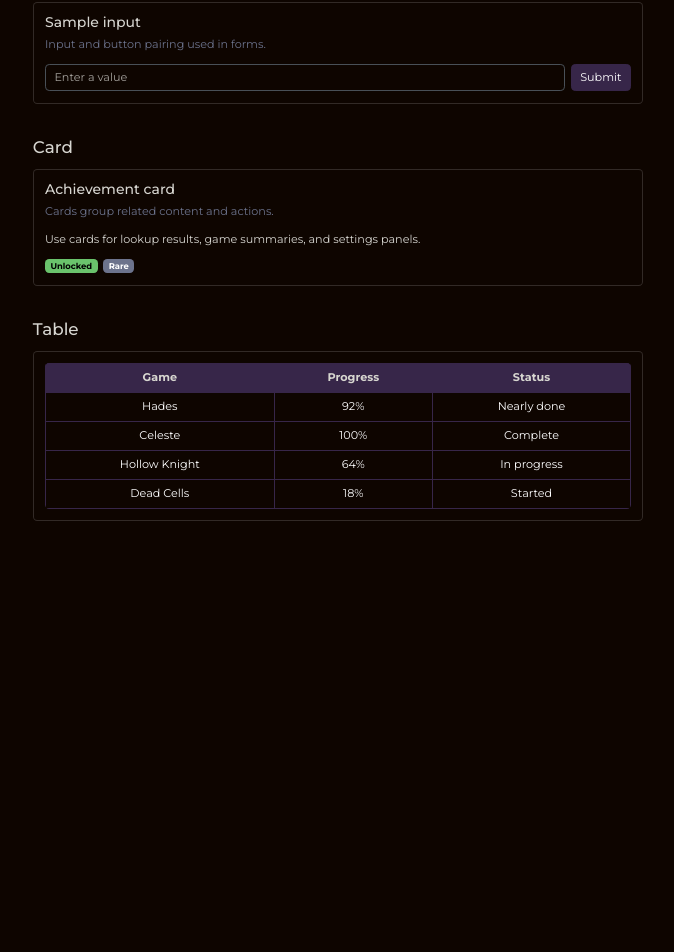
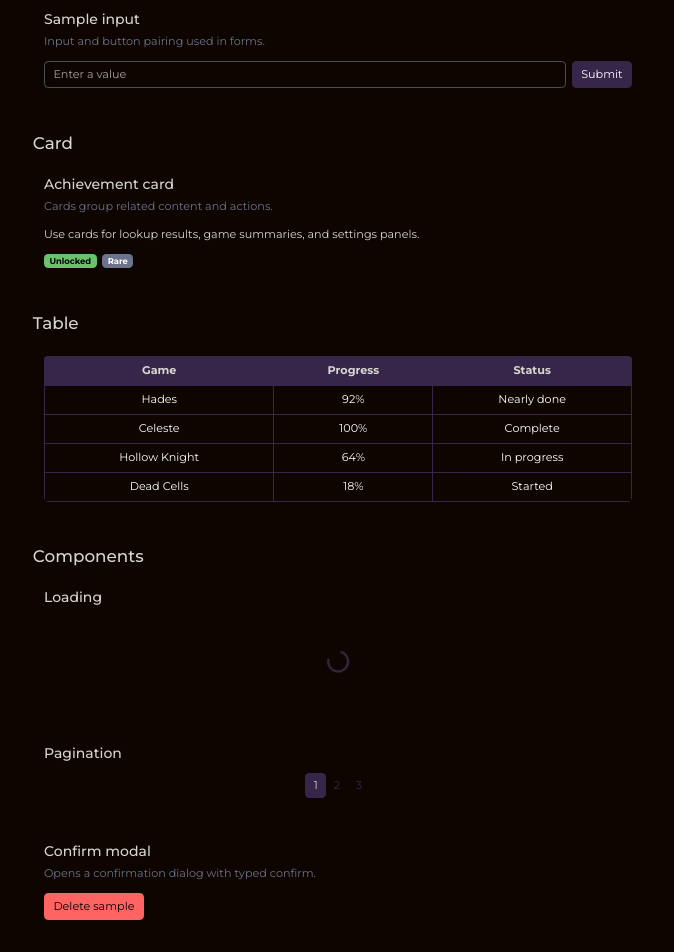
Before and after one commit to ThiagoFragaK/achiev-hub, a Vue app in the folder achiev-hub.client/: page /style-guide in a window 1280 px wide. Shown: the part 1113-2065 px from the top of the page, without its empty margins (302-976 px from the left). Before the commit the page ends 1667 px from the top, so only its background shows below. Built offline with nearby package versions, Linux system fonts and the light colour scheme; what vue3-apexcharts would draw is missing.

Commit message:
Enhance UI components and styling: implement borderless cards and pagination styles in SCSS, update tooltip theme in LineAreaChart, and refactor MyGames and Games pages to utilize TableComponent and PaginationComponent for improved data presentation.

```diff
--- a/achiev-hub.client/src/assets/index.scss
+++ b/achiev-hub.client/src/assets/index.scss
@@ -97,6 +97,33 @@ $lastica-cap-scale: 0.956;
   }
 }
 
+// Borderless cards
+.card {
+  --bs-card-border-width: 0;
+}
+
+// Borderless primary pagination
+.pagination {
+  --bs-pagination-color: #{$primary};
+  --bs-pagination-bg: transparent;
+  --bs-pagination-border-width: 0;
+  --bs-pagination-hover-color: #{$primary};
+  --bs-pagination-hover-bg: transparent;
+  --bs-pagination-focus-color: #{$primary};
+  --bs-pagination-focus-bg: transparent;
+  --bs-pagination-active-color: #{$light};
+  --bs-pagination-active-bg: #{$primary};
+  --bs-pagination-active-border-color: transparent;
+  --bs-pagination-disabled-color: #{$primary};
+  --bs-pagination-disabled-bg: transparent;
+  --bs-pagination-disabled-border-color: transparent;
+  --bs-pagination-border-radius: var(--bs-border-radius);
+
+  .page-link {
+    border-radius: var(--bs-pagination-border-radius);
+  }
+}
+
 // Table borders use solid primary
 .table {
   --bs-table-border-color: #{$primary};
--- a/achiev-hub.client/src/components/charts/LineAreaChart.vue
+++ b/achiev-hub.client/src/components/charts/LineAreaChart.vue
@@ -62,6 +62,7 @@ export default {
                     max: this.max
                 },
                 tooltip: {
+                    theme: 'dark',
                     shared: true,
                     intersect: false
                 }
--- a/achiev-hub.client/src/components/global/PaginationComponent.vue
+++ b/achiev-hub.client/src/components/global/PaginationComponent.vue
@@ -1,24 +1,29 @@
 <template>
-    <nav class="mt-3">
+    <nav class="mt-3" aria-label="Pagination">
         <ul class="pagination justify-content-center">
             <li class="page-item" :class="{ disabled: current === 1 }">
                 <a
                     class="page-link d-flex align-items-center justify-content-center"
                     href="#"
+                    aria-label="Previous page"
                     @click.prevent="changePage(current - 1)"
                 >
-                    <LucideIcon icon="ChevronsLeft" class="me-1" />
-                    Previous
+                    <LucideIcon icon="ChevronsLeft" :size="18" />
                 </a>
             </li>
 
             <li
                 v-for="page in pages"
                 :key="page"
+                class="page-item"
                 :class="{ active: page === current }"
-                class="page-item"
             >
-                <a class="page-link" href="#" @click.prevent="changePage(page)">
+                <a
+                    class="page-link"
+                    href="#"
+                    :aria-current="page === current ? 'page' : undefined"
+                    @click.prevent="changePage(page)"
+                >
                     {{ page }}
                 </a>
             </li>
@@ -27,10 +32,10 @@
                 <a
                     class="page-link d-flex align-items-center justify-content-center"
                     href="#"
+                    aria-label="Next page"
                     @click.prevent="changePage(current + 1)"
                 >
-                    Next
-                    <LucideIcon icon="ChevronsRight" class="ms-1" />
+                    <LucideIcon icon="ChevronsRight" :size="18" />
                 </a>
             </li>
         </ul>
--- a/achiev-hub.client/src/pages/Games.vue
+++ b/achiev-hub.client/src/pages/Games.vue
@@ -43,7 +43,7 @@
                     class="btn btn-outline-secondary btn-sm"
                     aria-label="Sync game data"
                 >
-                    <RefreshCw :size="18" />
+                    <LucideIcon icon="RefreshCw" :size="18" />
                 </button>
             </div>
         </div>
@@ -57,39 +57,33 @@
                         class="btn btn-outline-secondary btn-sm"
                         aria-label="Filter achievements"
                     >
-                        <Funnel :size="18" />
+                        <LucideIcon icon="Funnel" :size="18" />
                     </button>
                 </div>
 
-                <div class="table-responsive">
-                    <table class="table table-bordered table-hover text-center mb-0 align-middle">
-                        <thead class="table-primary">
-                            <tr>
-                                <th scope="col">Achievement</th>
-                                <th scope="col">Status</th>
-                            </tr>
-                        </thead>
-                        <tbody>
-                            <tr v-for="achievement in demoAchievements" :key="achievement.id">
-                                <td>
-                                    {{ achievement.name }}
-                                </td>
-                                <td>
-                                    {{ achievement.unlocked ? 'Unlocked' : 'Locked' }}
-                                </td>
-                            </tr>
-                        </tbody>
-                    </table>
-                </div>
+                <TableComponent :data="pagedAchievements" :columns="achievementColumns">
+                    <template #cell-status="{ data }">
+                        {{ data.row.unlocked ? 'Unlocked' : 'Locked' }}
+                    </template>
+                </TableComponent>
+                <PaginationComponent
+                    :current-page="currentPage"
+                    :total-pages="totalPages"
+                    :per-page="perPage"
+                    :total-items="demoAchievements.length"
+                    @change-page="currentPage = $event"
+                />
             </div>
         </div>
     </AppShell>
 </template>
 
 <script>
-import { Funnel, RefreshCw } from '@lucide/vue'
 import AppShell from '@/components/layout/AppShell.vue'
 import LineAreaChart from '@/components/charts/LineAreaChart.vue'
+import LucideIcon from '@/components/global/LucideIcon.vue'
+import PaginationComponent from '@/components/global/PaginationComponent.vue'
+import TableComponent from '@/components/global/TableComponent.vue'
 import { demoAchievements, demoGames } from '@/data/demo'
 
 export default {
@@ -97,12 +91,19 @@ export default {
     components: {
         AppShell,
         LineAreaChart,
-        Funnel,
-        RefreshCw
+        LucideIcon,
+        PaginationComponent,
+        TableComponent
     },
     data() {
         return {
             demoAchievements,
+            currentPage: 1,
+            perPage: 10,
+            achievementColumns: [
+                { key: 'name', label: 'Achievement' },
+                { key: 'status', label: 'Status' }
+            ],
             percentageLabels: ['ITEM 1', 'ITEM 2', 'ITEM 3', 'ITEM 4', 'ITEM 5'],
             percentageData: [
                 {
@@ -117,6 +118,13 @@ export default {
         game() {
             const id = String(this.$route.params.id)
             return demoGames.find((g) => g.id === id) ?? demoGames[0]
+        },
+        totalPages() {
+            return Math.max(1, Math.ceil(this.demoAchievements.length / this.perPage))
+        },
+        pagedAchievements() {
+            const start = (this.currentPage - 1) * this.perPage
+            return this.demoAchievements.slice(start, start + this.perPage)
         }
     }
 }
--- a/achiev-hub.client/src/pages/Home.vue
+++ b/achiev-hub.client/src/pages/Home.vue
@@ -1,7 +1,7 @@
 <template>
     <AppShell>
         <div class="row g-4 mb-4">
-            <div class="col-lg-4">
+            <div class="col-lg">
                 <div class="card h-100">
                     <div class="card-body">
                         <p class="text-uppercase text-secondary small fw-medium mb-3">
@@ -16,7 +16,7 @@
                 </div>
             </div>
 
-            <div class="col-lg-4">
+            <div class="col-lg-3">
                 <div class="card h-100">
                     <div class="card-body d-flex align-items-center justify-content-center">
                         <SemiGauge :value="67" label="Users Average" />
@@ -24,7 +24,7 @@
                 </div>
             </div>
 
-            <div class="col-lg-4">
+            <div class="col-lg">
                 <div class="card h-100">
                     <div class="card-body">
                         <p class="text-uppercase text-secondary small fw-medium mb-3">Per Years</p>
--- a/achiev-hub.client/src/pages/MyGames.vue
+++ b/achiev-hub.client/src/pages/MyGames.vue
@@ -1,62 +1,72 @@
 <template>
     <AppShell>
         <div class="d-flex align-items-center gap-2 mb-4">
-            <button
-                type="button"
-                class="btn btn-outline-light btn-sm"
-                aria-label="Filter games"
-            >
-                <Funnel :size="18" />
+            <button type="button" class="btn btn-outline-light btn-sm" aria-label="Filter games">
+                <LucideIcon icon="Funnel" :size="18" />
             </button>
             <h1 class="lastica-h3 mb-0">My Games</h1>
         </div>
 
         <div class="card">
             <div class="card-body">
-                <div class="table-responsive">
-                    <table class="table table-bordered table-hover text-center mb-0 align-middle">
-                        <thead class="table-primary">
-                            <tr>
-                                <th scope="col">Game</th>
-                                <th scope="col">Hours</th>
-                                <th scope="col">Percentage</th>
-                            </tr>
-                        </thead>
-                        <tbody>
-                            <tr v-for="game in demoGames" :key="game.id">
-                                <td>
-                                    <RouterLink
-                                        :to="{ name: 'game-detail', params: { id: game.id } }"
-                                        class="fw-medium"
-                                    >
-                                        {{ game.name }}
-                                    </RouterLink>
-                                </td>
-                                <td>{{ game.hours }}h</td>
-                                <td>{{ game.percentage }}%</td>
-                            </tr>
-                        </tbody>
-                    </table>
-                </div>
+                <TableComponent :data="pagedGames" :columns="gameColumns">
+                    <template #cell-name="{ data }">
+                        <RouterLink
+                            :to="{ name: 'game-detail', params: { id: data.row.id } }"
+                            class="fw-medium"
+                        >
+                            {{ data.row.name }}
+                        </RouterLink>
+                    </template>
+                    <template #cell-hours="{ data }"> {{ data.row.hours }}h </template>
+                    <template #cell-percentage="{ data }"> {{ data.row.percentage }}% </template>
+                </TableComponent>
+                <PaginationComponent
+                    :current-page="currentPage"
+                    :total-pages="totalPages"
+                    :per-page="perPage"
+                    :total-items="demoGames.length"
+                    @change-page="currentPage = $event"
+                />
             </div>
         </div>
     </AppShell>
 </template>
 
 <script>
-import { Funnel } from '@lucide/vue'
 import AppShell from '@/components/layout/AppShell.vue'
+import LucideIcon from '@/components/global/LucideIcon.vue'
+import PaginationComponent from '@/components/global/PaginationComponent.vue'
+import TableComponent from '@/components/global/TableComponent.vue'
 import { demoGames } from '@/data/demo'
 
 export default {
     name: 'MyGames',
     components: {
         AppShell,
-        Funnel
+        LucideIcon,
+        PaginationComponent,
+        TableComponent
     },
     data() {
         return {
-            demoGames
+            demoGames,
+            currentPage: 1,
+            perPage: 10,
+            gameColumns: [
+                { key: 'name', label: 'Game' },
+                { key: 'hours', label: 'Hours' },
+                { key: 'percentage', label: 'Percentage' }
+            ]
+        }
+    },
+    computed: {
+        totalPages() {
+            return Math.max(1, Math.ceil(this.demoGames.length / this.perPage))
+        },
+        pagedGames() {
+            const start = (this.currentPage - 1) * this.perPage
+            return this.demoGames.slice(start, start + this.perPage)
         }
     }
 }
--- a/achiev-hub.client/src/pages/StyleGuide.vue
+++ b/achiev-hub.client/src/pages/StyleGuide.vue
@@ -72,7 +72,7 @@
                         :class="variant.className"
                         role="alert"
                     >
-                        <Info :size="18" class="flex-shrink-0 mt-1" />
+                        <LucideIcon icon="Info" :size="18" class="flex-shrink-0 mt-1" />
                         <div>
                             <strong class="d-block">{{ variant.label }} notification</strong>
                             Sample alert using Bootstrap {{ variant.label.toLowerCase() }} style.
@@ -121,53 +121,83 @@
                 </div>
             </section>
 
-            <section>
+            <section class="mb-5">
                 <h2 class="h4 mb-3">Table</h2>
                 <div class="card">
                     <div class="card-body">
-                        <div class="table-responsive">
-                            <table
-                                class="table table-bordered table-hover text-center mb-0 align-middle"
-                            >
-                                <thead class="table-primary">
-                                    <tr>
-                                        <th scope="col">Game</th>
-                                        <th scope="col">Progress</th>
-                                        <th scope="col">Status</th>
-                                    </tr>
-                                </thead>
-                                <tbody>
-                                    <tr v-for="game in sampleGames" :key="game.name">
-                                        <td>
-                                            {{ game.name }}
-                                        </td>
-                                        <td>
-                                            {{ game.progress }}
-                                        </td>
-                                        <td>
-                                            {{ game.status }}
-                                        </td>
-                                    </tr>
-                                </tbody>
-                            </table>
-                        </div>
+                        <TableComponent :data="sampleGames" :columns="sampleTableColumns" />
                     </div>
                 </div>
+            </section>
+
+            <section>
+                <h2 class="h4 mb-3">Components</h2>
+                <div class="card mb-3">
+                    <div class="card-body">
+                        <h3 class="h5">Loading</h3>
+                        <LoadingComponent />
+                    </div>
+                </div>
+                <div class="card mb-3">
+                    <div class="card-body">
+                        <h3 class="h5">Pagination</h3>
+                        <PaginationComponent
+                            :current-page="demoPage"
+                            :total-pages="5"
+                            :per-page="10"
+                            :total-items="50"
+                            @change-page="demoPage = $event"
+                        />
+                    </div>
+                </div>
+                <div class="card">
+                    <div class="card-body">
+                        <h3 class="h5">Confirm modal</h3>
+                        <p class="text-secondary">Opens a confirmation dialog with typed confirm.</p>
+                        <button type="button" class="btn btn-danger" @click="openConfirmModal">
+                            Delete sample
+                        </button>
+                    </div>
+                </div>
+                <ConfirmModal
+                    id="style-guide-confirm"
+                    ref="confirmModal"
+                    title="Delete sample"
+                    message="This is a demo confirmation. Type DELETE to continue."
+                    confirm-word="DELETE"
+                    confirm-prompt="Type DELETE to confirm"
+                    confirm-text="Delete"
+                    @confirm="onConfirmDemo"
+                />
             </section>
         </div>
     </div>
 </template>
 
 <script>
-import { Info } from '@lucide/vue'
+import ConfirmModal from '@/components/global/ConfirmModal.vue'
+import LoadingComponent from '@/components/global/LoadingComponent.vue'
+import LucideIcon from '@/components/global/LucideIcon.vue'
+import PaginationComponent from '@/components/global/PaginationComponent.vue'
+import TableComponent from '@/components/global/TableComponent.vue'
 
 export default {
     name: 'StyleGuide',
     components: {
-        Info
+        ConfirmModal,
+        LoadingComponent,
+        LucideIcon,
+        PaginationComponent,
+        TableComponent
     },
     data() {
         return {
+            demoPage: 1,
+            sampleTableColumns: [
+                { key: 'name', label: 'Game' },
+                { key: 'progress', label: 'Progress' },
+                { key: 'status', label: 'Status' }
+            ],
             sampleGames: [
                 { name: 'Hades', progress: '92%', status: 'Nearly done' },
                 { name: 'Celeste', progress: '100%', status: 'Complete' },
@@ -205,6 +235,14 @@ export default {
                 { label: 'Info', className: 'alert-info' }
             ]
         }
+    },
+    methods: {
+        openConfirmModal() {
+            this.$refs.confirmModal.open()
+        },
+        onConfirmDemo() {
+            this.$refs.confirmModal.close()
+        }
     }
 }
 </script>
```
Also changed, not shown: achiev-hub.client/src/components/charts/SemiGauge.vue (+11 -3 lines).
